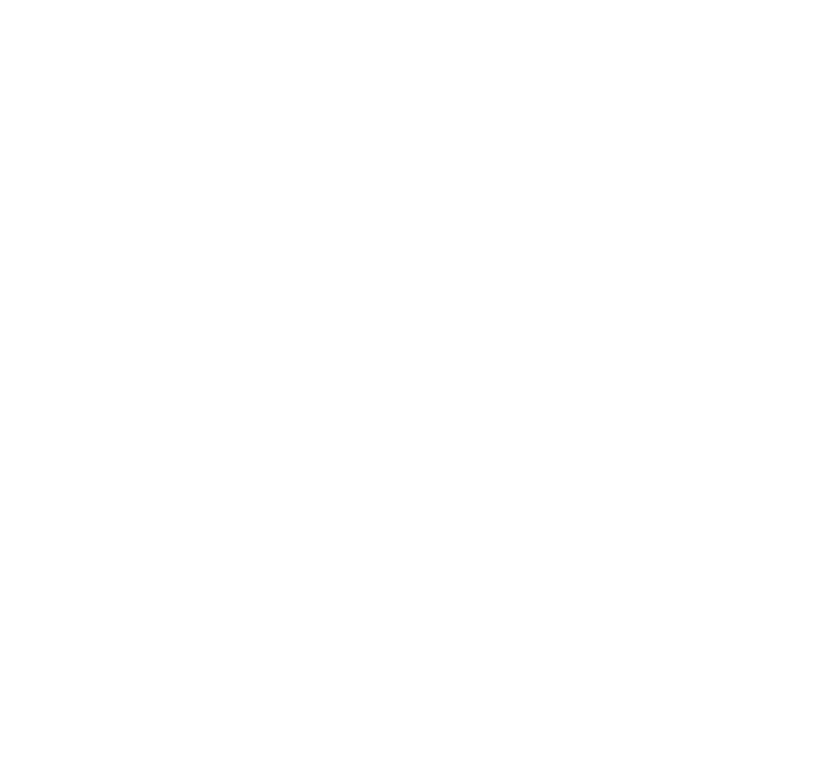
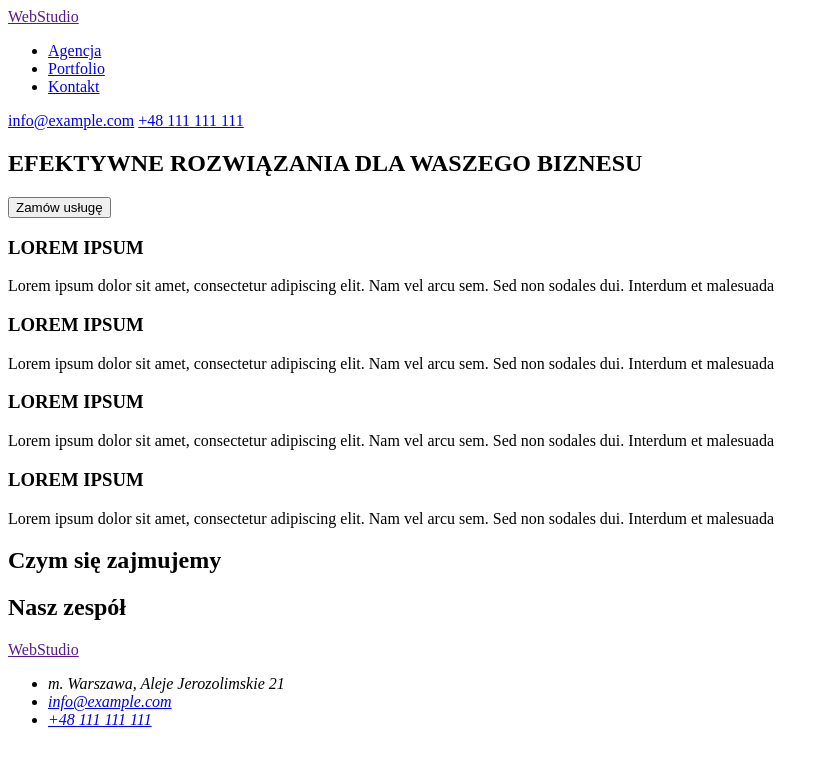
Before and after one commit to AleksanderLasek/goit-markup-hw-01, a plain HTML site: page index.html in a window 1280 px wide. Shown: the whole page, without its empty margins (0-828 px from the left). Drawn offline with Linux system fonts and the light colour scheme.

Commit message:
szkielet (chyba cały) bez zdj

```diff
--- a/index.html
+++ b/index.html
@@ -1,26 +1,76 @@
-<!doctype html>
-<html lang="en">
+<!DOCTYPE html>
+<html lang="pl">
   <head>
-    <meta charset="UTF-8">
-    <meta http-equiv="X-UA-Compatible" content="IE=edge">
-    <meta name="viewport" content="width=device-width, initial-scale=1.0">
+    <meta charset="UTF-8" />
+    <meta http-equiv="X-UA-Compatible" content="IE=edge" />
+    <meta name="viewport" content="width=device-width, initial-scale=1.0" />
     <title>WebStudio - GOIT-MARKUP-HW-01</title>
   </head>
   <body>
     <header>
-        <!-- logo to link z tekstem -->
+      <section class="menu">
+        <a class="logo" href>WebStudio</a>
         <nav>
-
+          <ul>
+            <li><a href="#agencja">Agencja</a></li>
+            <li><a href="#portfolio">Portfolio</a></li>
+            <li><a href="#kontakt">Kontakt</a></li>
+          </ul>
         </nav>
-        <!-- kontakty poza nav -->
+        <span>
+          <a href="mailto:info@example.com">info@example.com</a>
+          <a href="tel:+48111111111">+48 111 111 111</a>
+        </span>
+      </section>
+      <section class="naglowek">
+        <h1>EFEKTYWNE ROZWIĄZANIA DLA WASZEGO BIZNESU</h1>
+        <button type="button">Zamów usługę</button>
+      </section>
     </header>
     <main>
       <!-- naglowki to h2 -->
+      <section class="atuty">
+        <h3>LOREM IPSUM</h3>
+        <p>
+          Lorem ipsum dolor sit amet, consectetur adipiscing elit. Nam vel arcu
+          sem. Sed non sodales dui. Interdum et malesuada
+        </p>
+        <h3>LOREM IPSUM</h3>
+        <p>
+          Lorem ipsum dolor sit amet, consectetur adipiscing elit. Nam vel arcu
+          sem. Sed non sodales dui. Interdum et malesuada
+        </p>
+        <h3>LOREM IPSUM</h3>
+        <p>
+          Lorem ipsum dolor sit amet, consectetur adipiscing elit. Nam vel arcu
+          sem. Sed non sodales dui. Interdum et malesuada
+        </p>
+        <h3>LOREM IPSUM</h3>
+        <p>
+          Lorem ipsum dolor sit amet, consectetur adipiscing elit. Nam vel arcu
+          sem. Sed non sodales dui. Interdum et malesuada
+        </p>
+      </section>
+      <section class="zajecia">
+          <h2>Czym się zajmujemy</h2>
+          <!-- img img img -->
+      </section>
+      <section class="zespol">
+          <h2>Nasz zespół</h2>
+          <!-- img img img img -->
+      </section>
     </main>
     <footer>
       <!-- logo to link z tekstem -->
-        <address>
-
+      <p>
+        <a class="logo" href>WebStudio</a>
+      </p>
+      <address id="kontakt">
+        <ul>
+          <li>m. Warszawa, Aleje Jerozolimskie 21</li>
+          <li><a href="mailto:info@example.com">info@example.com</a></li>
+          <li><a href="tel:+48111111111">+48 111 111 111</a></li>
+        </ul>
       </address>
     </footer>
   </body>
```
Lines whose indentation alone changed are shown as unchanged.
